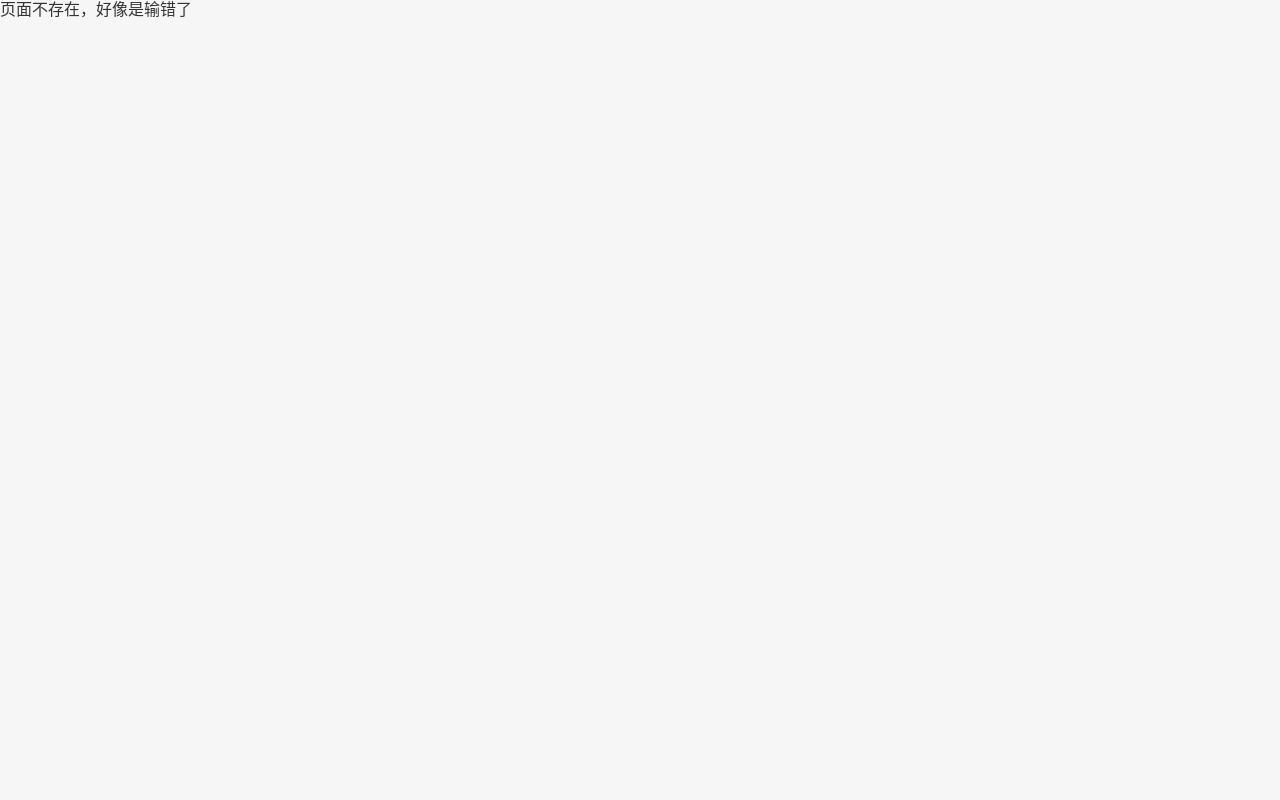
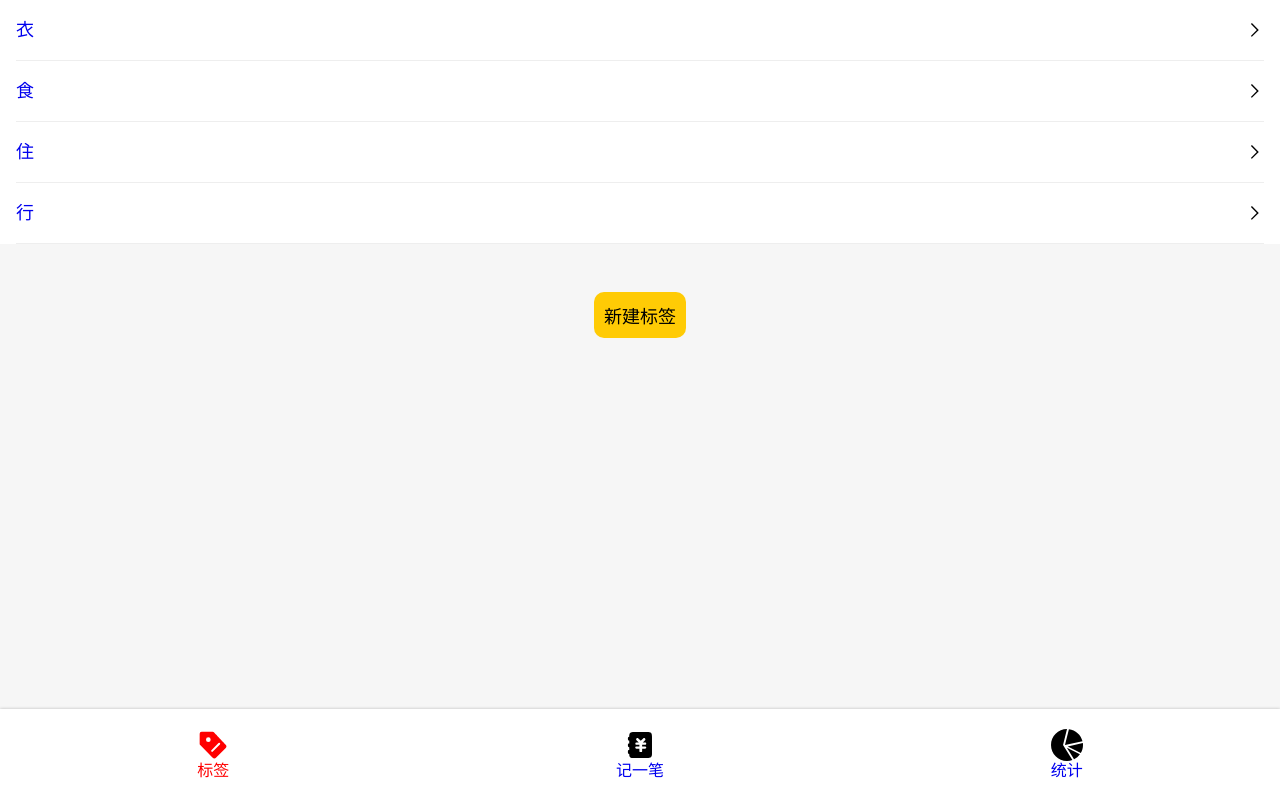
Before and after one commit to Monroe-Ma/Accounts, a React app: page /#/tags in a window 1280 px wide. Built offline with nearby package versions, Linux system fonts and the light colour scheme.

Commit message:
创建tags/:tag路由

```diff
--- a/src/App.tsx
+++ b/src/App.tsx
@@ -7,7 +7,7 @@ import {
   Redirect
 } from "react-router-dom";
 import styled from 'styled-components';
-
+import Tag from 'view/Tag';
 import Money from 'view/Money';
 import NoMatch from 'view/NoMatch';
 import Statistics from 'view/Statistics';
@@ -20,13 +20,16 @@ function App() {
 <AppWrapper>
   <Router>
         <Switch>
-          <Route path="/tag">
+          <Route exact path="/tags">
             <Tags />
           </Route>
-          <Route path="/money">
+            <Route exact path="/tags/:tag">
+            <Tag/>
+          </Route>
+          <Route exact  path="/money">
             <Money />
           </Route>
-          <Route path="/statistics">
+          <Route exact path="/statistics">
             <Statistics />
           </Route>
          <Redirect exact from='/' to='/money' />
--- a/src/components/Nav.tsx
+++ b/src/components/Nav.tsx
@@ -38,7 +38,7 @@ const Nav = () => {
     <NavWrapper>
     <ul>
         <li>
-          <NavLink to="/tag" activeClassName="selected">
+          <NavLink to="/tags" activeClassName="selected">
              <Icon name='biaoqian' />
             标签
           </NavLink>
--- /dev/null
+++ b/src/view/Tag.tsx
@@ -0,0 +1,13 @@
+import React from 'react';
+
+
+const Tag : React.FC<any> = (props)=> {
+
+  return (
+    <div>
+      <h2>hi</h2>
+    </div>
+
+  )
+}
+export default Tag
--- a/src/view/Tags.tsx
+++ b/src/view/Tags.tsx
@@ -3,20 +3,25 @@ import Layout from 'components/Layout';
 import useTags from './useTags';
 import styled from 'styled-components';
 import Icon from '../components/Icon';
-
+import { Link} from "react-router-dom";
 function Tags() {
   const { tags, setTags } = useTags();
-  const Tagslist = styled.ol`
+  const TagsList = styled.ol`
       background-color: #fff;
     >li{
       font-size: 18px;
       border-bottom: 1px solid #eee;
       line-height: 40px;
-      padding: 10px 0;
+
       margin: 0 16px;
+
+
+      >a{
   display: flex;
       justify-content: space-between;
        align-items: center;
+        padding: 10px 0;
+      }
 }
   `
   const Button = styled.button`
@@ -32,25 +37,27 @@ flex-direction: column;
     align-items: center;
     justify-content: center;
   `
-  const Spance = styled.div`
+  const Space = styled.div`
     height: 16px;
   `
 return (
     <Layout>
 
-      <Tagslist>
+      <TagsList>
         {tags.map(tag =>
           <li key={tag} >
+            <Link to={ "/tags/"+tag }>
               <span className='oneLine'>{tag}</span>
               <Icon name="arrow-right" />
+            </Link>
           </li>
         )}
 
-    </Tagslist>
+    </TagsList>
     <Center>
-      <Spance/>
-      <Spance/>
-      <Spance/>
+      <Space/>
+      <Space/>
+      <Space/>
       <Button>新建标签</Button>
     </Center>
     </Layout>
```
Lines whose indentation alone changed are shown as unchanged.
